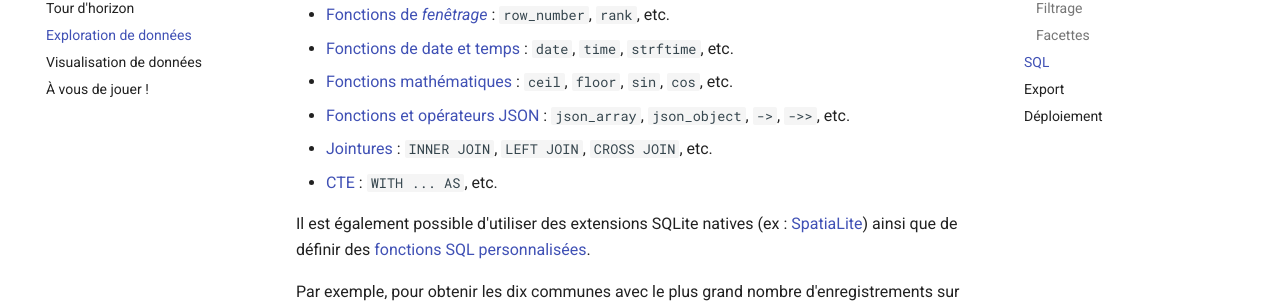
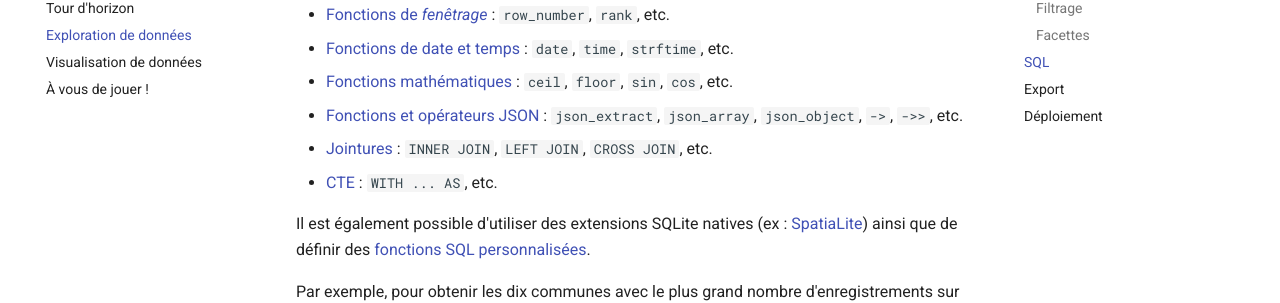
Before and after one commit to meetup-python-grenoble/datasette-workshop, an MkDocs documentation site: the page built from docs/exploration.md, in a window 1280 px wide and 900 px high, scrolled down 5472 px. Shown: the part 154-457 px from the top of the window. Built offline with MkDocs 1.6.1 and Material for MkDocs 9.7.7, drawn with Linux system fonts in a browser that asks for light colours; comment, search, counter and statistics services are not loaded.

Commit message:
Replace use of JSON operator with json_extract
JSON operators `->` and `->>` require SQLite >= 3.38.0, which is still not the default with Ubuntu and Debian stable distributions, especially on GitHub Codespaces

```diff
--- a/docs/exploration.md
+++ b/docs/exploration.md
@@ -68,7 +68,7 @@ Toutes les fonctionnalités SQL supportées par SQLite sont ainsi disponibles da
 - [Fonctions de _fenêtrage_](https://www.sqlite.org/windowfunctions.html#biwinfunc) : `row_number`, `rank`, etc.
 - [Fonctions de date et temps](https://www.sqlite.org/lang_datefunc.html) : `date`, `time`, `strftime`, etc.
 - [Fonctions mathématiques](https://www.sqlite.org/lang_mathfunc.html) : `ceil`, `floor`, `sin`, `cos`, etc.
-- [Fonctions et opérateurs JSON](https://www.sqlite.org/json1.html) : `json_array`, `json_object`, `->`, `->>`, etc.
+- [Fonctions et opérateurs JSON](https://www.sqlite.org/json1.html) : `json_extract`, `json_array`, `json_object`, `->`, `->>`, etc.
 - [Jointures](https://www.sqlite.org/syntax/join-clause.html) : `INNER JOIN`, `LEFT JOIN`, `CROSS JOIN`, etc.
 - [CTE](https://www.sqlite.org/lang_with.html) : `WITH ... AS`, etc.
 
```
Also changed, not shown: 1 other file.
